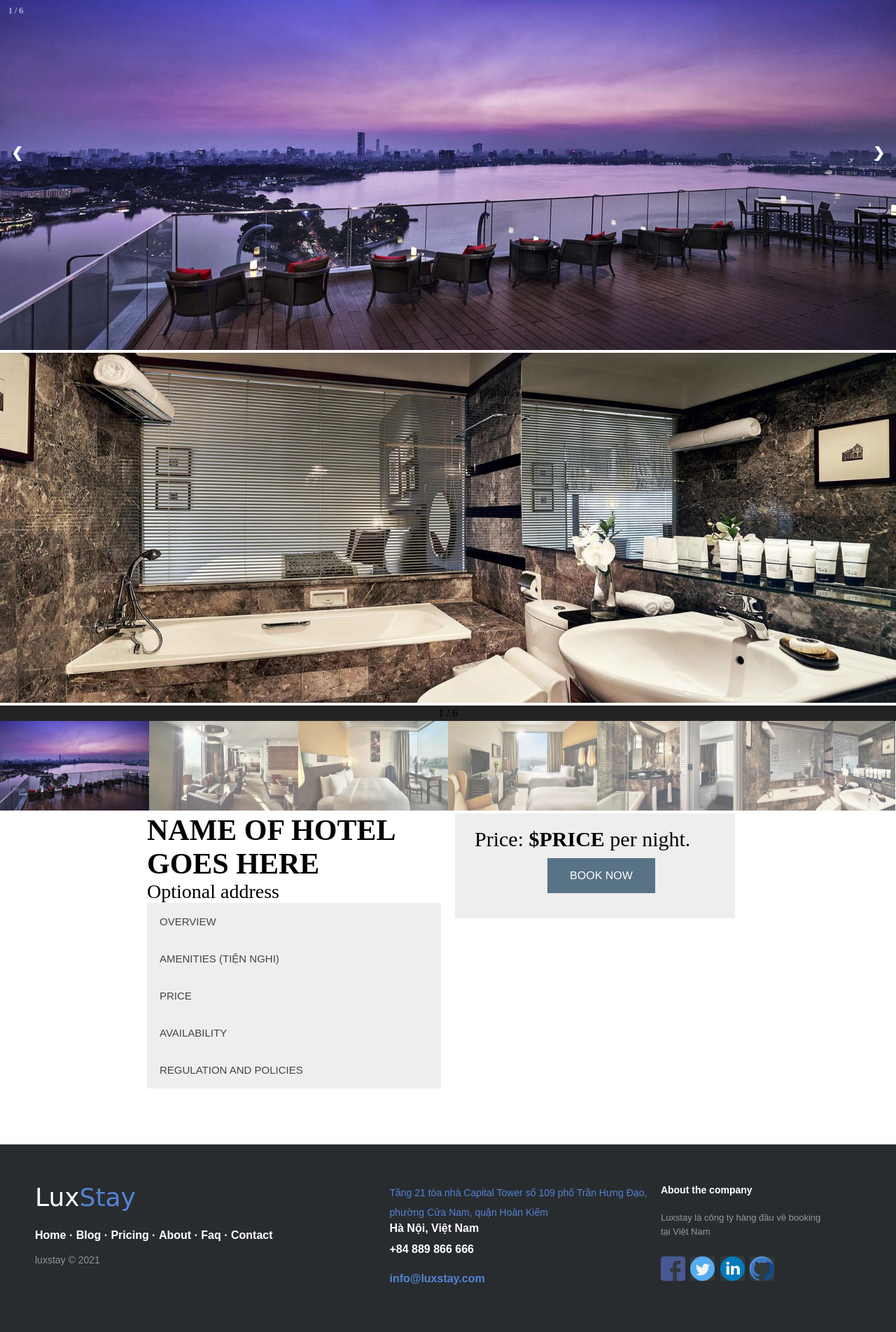
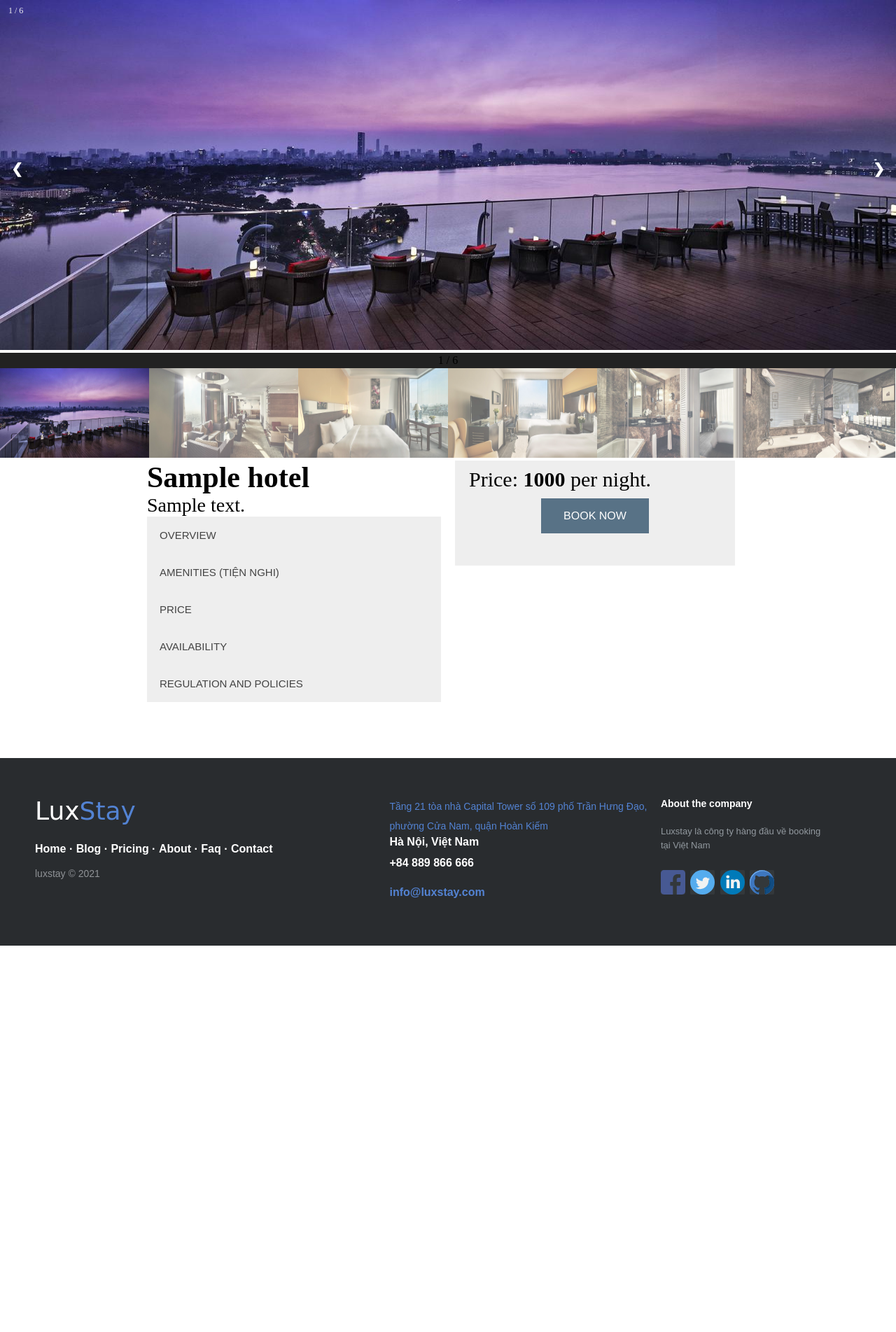
Before and after one commit to meomeocoj/Project, a PHP site: a page that uses model/hotel.php in a window 1280 px wide. Shown: the part 80-1983 px from the top of the page at 70% size. After the commit the page ends 1431 px from the top, so only its background shows below. Run offline with PHP 8.4, Linux system fonts and the light colour scheme; the visitor is signed in with stand-in values (Sample User, id 1); tables that the repository leaves empty or names only in its code hold one stand-in row (values such as "Sample post").

Commit message:
add detailPage

```diff
--- a/controller/detailPageController.php
+++ b/controller/detailPageController.php
@@ -6,10 +6,8 @@ class detailPageController extends Controller
         require 'model/hotel.php';
         $hotel = new Hotel;
         $detailPage = $this->render("detailpage/detailpage");
-
-        $detailPage->hotels = $hotel->getDetailHotel();
-        //$results = $detailPage->hotels
-//foreach ($hotels as hotel) echo $hotel-name;
+        $id = substr($param,4);
+        $detailPage->attribute = $hotel->getHotelInfoById($id);
         echo $detailPage;
     }
 }
--- a/controller/paginationPageController.php
+++ b/controller/paginationPageController.php
@@ -17,7 +17,7 @@ class paginationPageController extends Controller
         $active[$page-1] = "class=\"active\"";
         $pagination->contentPage = '<a href="#">&laquo;</a><a '.$active[0].' href="?id='.$id.'&page=1">1</a><a '.$active[1].' href="?id='.$id.'&page=2">2</a><a '.$active[2].' href="?id='.$id.'&page=3">3</a><a '.$active[3].' href="?id='.$id.'&page=4">4</a><a '.$active[4].' href="?id='.$id.'&page=5">5</a><a '.$active[5].' href="?id='.$id.'&page=6">6</a><a '.$active[6].' href="?id='.$id.'&page=7">7</a><a '.$active[7].' href="?id='.$id.'&page=8">8</a><a href="#">&raquo;</a>';
         $pagination->attribute = $hotel->getHotelById($id, $page);
-
+        $pagination->number = $hotel->getNumberOfHotelById($id);
         echo $pagination;
     }
 }
--- a/model/hotel.php
+++ b/model/hotel.php
@@ -28,9 +28,9 @@ class Hotel
     }
 
     public function getHotelById($id, $page) {
-        $this->db->query("SELECT DISTINCT url.hotel_id, hotel.name, MAX(url.min_price) AS 'price' FROM `hotel`, `url` WHERE hotel.province_id = :id AND url.hotel_id = hotel.id GROUP BY url.hotel_id LIMIT :offset, 20");
+        $this->db->query("SELECT DISTINCT url.hotel_id, hotel.name, MAX(url.min_price) AS 'price' FROM `hotel`, `url` WHERE hotel.province_id = :id AND url.hotel_id = hotel.id GROUP BY url.hotel_id LIMIT :offset, 11");
         $this->db->bind(':id', $id);
-        $this->db->bind(':offset', ($page-1)*20);
+        $this->db->bind(':offset', ($page-1)*11);
         $results = $this->db->resultSet();
         return $results;
     }
@@ -41,4 +41,17 @@ class Hotel
         $result = $this->db->result();
         return $result;
     }
+
+    public function getNumberOfHotelById($id) {
+        $this->db->query("SELECT COUNT(*) as 'noOfHotel' FROM `hotel` WHERE province_id = :id");
+        $this->db->bind(':id', $id);
+        $result = $this->db->result();
+        return $result;
+    }
+    public function getHotelInfoById($id) {
+        $this->db->query("SELECT hotel.*, MAX(url.min_price) AS 'price', province.name AS 'province' FROM `hotel`, `url`, `province` WHERE hotel.id = :id AND url.hotel_id = hotel.id AND province.id = hotel.province_id");
+        $this->db->bind(':id', $id);
+        $result = $this->db->result();
+        return $result;
+    }
 }
--- a/view/common/header.php
+++ b/view/common/header.php
@@ -2,7 +2,7 @@
 <div class="header">
     <nav class="nav-bar">
         <div class="nav-left">
-            <a href="../homepage/homePage.php" id="logo"><svg version="1.1" viewBox="0 0 50 50" id="logo-luxstay" class="svg-icon svg-fill" style="width: 50px; height: 50px;">
+            <a href="http://localhost/Project/" id="logo"><svg version="1.1" viewBox="0 0 50 50" id="logo-luxstay" class="svg-icon svg-fill" style="width: 50px; height: 50px;">
                     <path pid="0" d="M25.093 0c13.781.06 24.94 11.317 24.882 25.106C49.917 38.894 38.663 50.058 24.88 50 11.1 49.942-.059 38.683.001 24.894.057 11.106 11.31-.058 25.092 0zm11.801 31.9L14.398 16.053c.241-.26.48-.518.74-.777 2.7-2.687 5.971-4.031 9.775-4.015 3.804.015 7.064 1.388 9.741 4.098.238.241.476.482.694.743l-5.951 4.133 2.381 1.688 5.153-3.576v.02L39.33 16.7c-.692-1.203-1.584-2.325-2.616-3.39-3.231-3.292-7.167-4.947-11.788-4.967-4.6-.019-8.53 1.603-11.809 4.867a17.806 17.806 0 00-2.682 3.408l1.429 1.004 23.429 16.51c-.24.26-.48.518-.74.777-2.7 2.687-5.971 4.011-9.775 3.996-3.803-.016-7.063-1.37-9.74-4.08-.258-.26-.496-.521-.734-.782l6.111-4.251-.139-.181-2.183-1.528-5.373 3.735v-.021l-2.377 1.65a17.824 17.824 0 002.654 3.43c3.253 3.291 7.169 4.946 11.769 4.965 4.62.021 8.549-1.602 11.83-4.866 1.06-1.075 1.96-2.21 2.682-3.406l-2.383-1.67z"></path>
                 </svg></a>
             <div class="search-bar">
--- a/view/css/detailPage.css
+++ b/view/css/detailPage.css
@@ -344,11 +344,10 @@ a:hover{
     right: 230px;
     background: #eee;
     overflow-x: hidden;
-    padding: 10px 0px 18px 18px;
 }
 
 .sidenav p {
-    padding: 10px 10px 10px 10px;
+    padding: 10px 10px 10px 20px;
     text-decoration: none;
     font-size: 30px;
     display: block;
--- a/view/detailpage/detailpage.php
+++ b/view/detailpage/detailpage.php
@@ -6,7 +6,7 @@
     <meta http-equiv="X-UA-Compatible" content="IE=edge">
     <meta name="viewport" content="width=device-width, initial-scale=1.0">
     <link rel="stylesheet" href="../../view/css/detailPage.css">
-    <title>Detailpage</title>
+    <title><?php echo $attribute->name; ?></title>
 </head>
 
 <body>
@@ -20,7 +20,7 @@
     <div class="mySlides">
         <div class="numbertext">1 / 6</div>
         <a href="localhost">
-        <img src="../../view/image/img1.png" href="localhost" style="width:100%" height="500px">
+            <img src="../../view/image/img1.png" href="localhost" style="width:100%" height="500px">
         </a>
     </div>
 
@@ -41,7 +41,11 @@
 
     <div class="mySlides">
         <div class="numbertext">5 / 6</div>
+        <img src="../../view/image/img5.png" style="width:100%" height="500px">
     </div>
+
+    <div class="mySlides">
+        <div class="numbertext">6 / 6</div>
         <img src="../../view/image/img6.png" style="width:100%" height="500px">
     </div>
 
@@ -79,17 +83,21 @@
 
 <!--sidenav-->
 <div class="sidenav">
-    <p>Price: <b>$PRICE</b> per night.</p>
-        <button type="button">BOOK NOW</button>
+    <p>Price: <b><?php
+            if($attribute->price == -1) {
+                $attribute->price = rand(500000,1500000);
+            }
+            echo ceil($attribute->price/1000)*1000; ?></b> per night.</p>
+    <button type="button">BOOK NOW</button>
 </div>
 
 <div class="overview">
-    <h2>NAME OF HOTEL GOES HERE</h2>
-    <p>Optional address</p>
+    <h2><?php echo $attribute->name; ?></h2>
+    <p><?php echo $attribute->address; ?></p>
 
     <button class="accordion">OVERVIEW</button>
     <div class="panel">
-        <p>Lorem ipsum dolor sit amet, consectetur adipisicing elit, sed do eiusmod tempor incididunt ut labore et dolore magna aliqua. Ut enim ad minim veniam, quis nostrud exercitation ullamco laboris nisi ut aliquip ex ea commodo consequat.</p>
+        <p><?php echo '<b>'.$attribute->name.'</b> is perfectly located for both business and leisure guests in '.$attribute->province.'. The property features a wide range of facilities to make your stay a pleasant experience. Service-minded staff will welcome and guide you at '.$attribute->name.'. Each guestroom is elegantly furnished and equipped with handy amenities. The property offers various recreational opportunities. '.$attribute->name.' is an excellent choice from which to explore '.$attribute->province.' or to simply relax and rejuvenate.'; ?></p>
     </div>
 
     <button class="accordion">AMENITIES (TIỆN NGHI)</button>
@@ -99,9 +107,7 @@
 
     <button class="accordion">PRICE</button>
     <div class="panel">
-        <p>Lorem ipsum dolor sit amet, consectetur adipisicing elit, sed do eiusmod tempor incididunt ut labore et dolore magna aliqua. Ut enim ad minim veniam, quis nostrud exercitation ullamco laboris nisi ut aliquip ex ea commodo consequat.</p>
-    </div>
-
+        <p>Price: <b><?php echo ceil($attribute->price/1000)*1000; ?></b> per night.</p>    </div>
     <button class="accordion">AVAILABILITY</button>
     <div class="panel">
         <p>Lorem ipsum dolor sit amet, consectetur adipisicing elit, sed do eiusmod tempor incididunt ut labore et dolore magna aliqua. Ut enim ad minim veniam, quis nostrud exercitation ullamco laboris nisi ut aliquip ex ea commodo consequat.</p>
```
Also changed, not shown: view/pagination/pagination.php (+5 -4 lines). Lines whose indentation alone changed are shown as unchanged.
